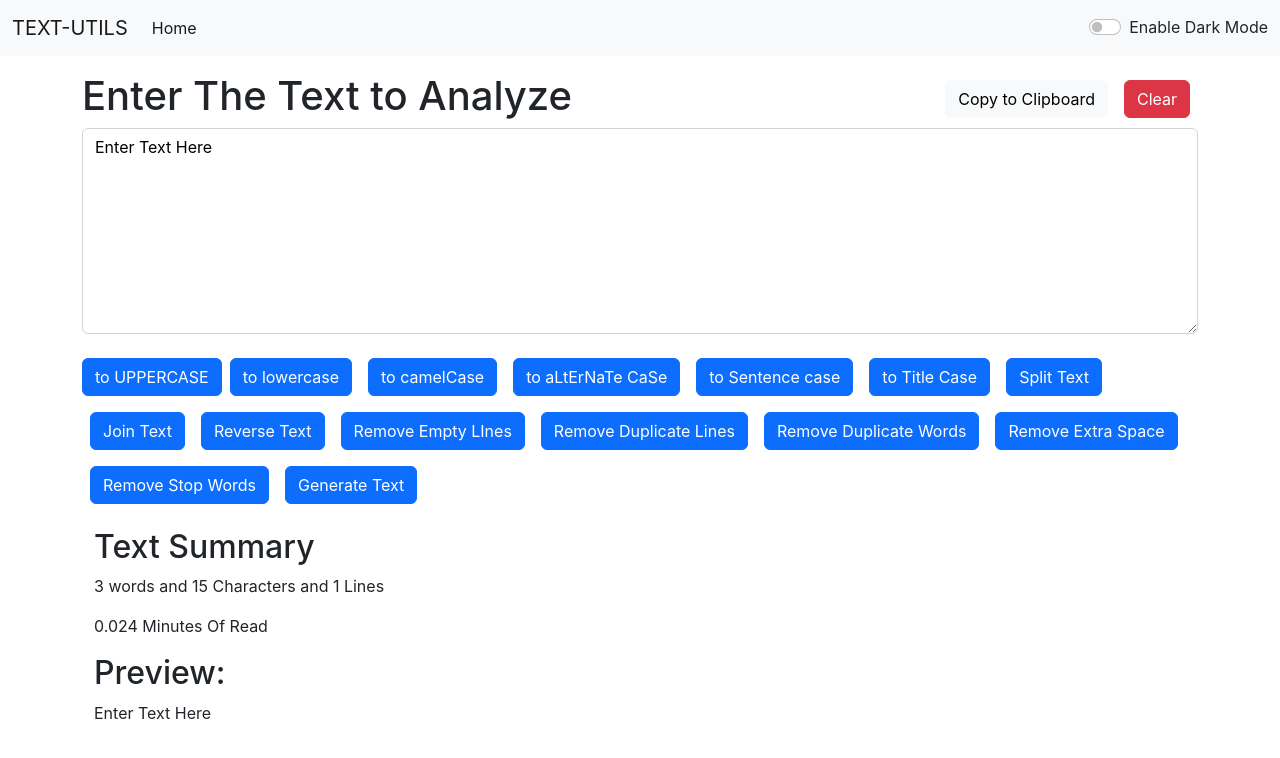
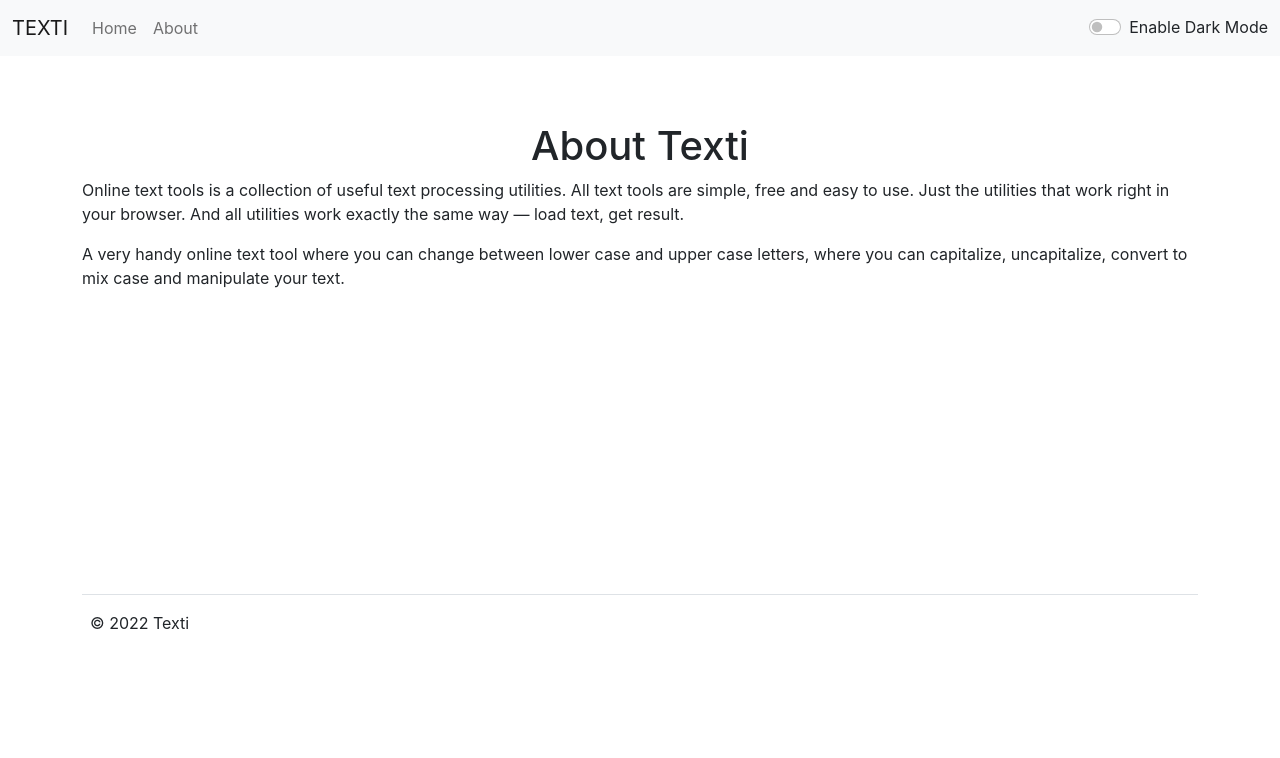
Before and after one commit to shreeparab1890/Texti-Text-Utility, a React (Create React App) app: page /about in a window 1280 px wide. Shown: the top 758 px of the page. Built offline with nearby package versions, Linux system fonts and the light colour scheme.

Commit message:
minor bug fixed

```diff
--- a/package.json
+++ b/package.json
@@ -3,6 +3,9 @@
   "version": "0.1.0",
   "private": true,
   "dependencies": {
+    "@fortawesome/fontawesome-svg-core": "^6.1.2",
+    "@fortawesome/free-solid-svg-icons": "^6.1.2",
+    "@fortawesome/react-fontawesome": "^0.2.0",
     "@testing-library/jest-dom": "^5.16.5",
     "@testing-library/react": "^13.3.0",
     "@testing-library/user-event": "^13.5.0",
--- a/public/index.html
+++ b/public/index.html
@@ -7,7 +7,7 @@
     <meta name="theme-color" content="#000000" />
     <meta
       name="description"
-      content="Web site created using create-react-app"
+      content="Texti is an text utility which can be used to manipulate text."
     />
     <link rel="apple-touch-icon" href="%PUBLIC_URL%/logo192.png" />
     <!--
@@ -31,7 +31,7 @@
       work correctly both with client-side routing and a non-root public URL.
       Learn how to configure a non-root public URL by running `npm run build`.
     -->
-    <title>Texti | Free Text Utilities</title>
+    <title>Texti | Text Utilities | Light Mode</title>
   </head>
   <body>
     <noscript>You need to enable JavaScript to run this app.</noscript>
--- a/src/App.js
+++ b/src/App.js
@@ -1,6 +1,9 @@
 import { useState } from "react";
 import "./App.css";
+import { BrowserRouter, Routes, Route } from "react-router-dom";
+import About from "./pages/about";
 import Alert from "./components/Alert";
+import Footer from "./components/Footer";
 import Form from "./components/Form";
 import Navbar from "./components/Navbar";
 
@@ -23,24 +26,35 @@ function App() {
       setMode("dark");
       document.body.style.backgroundColor = "grey";
       showAlert("Enabled Dark Mode", "success");
+      document.title = "Texti | Text Utilities | Dark Mode";
     } else {
       setMode("light");
       document.body.style.backgroundColor = "white";
       showAlert("Enabled Light Mode", "success");
+      document.title = "Texti | Text Utilities | Light Mode";
     }
   };
   return (
     <>
+      <BrowserRouter>
         <Navbar
-        title="TEXT-UTILS"
-        aboutText="About"
+          title="TEXTI"
+          aboutText="About "
           mode={mode}
           toggleMode={toggleMode}
         />
         <Alert alert={alert} />
         <div className="container my-3">
-        <Form mode={mode} showAlert={showAlert} />
+          <Routes>
+            <Route
+              path="/"
+              element={<Form mode={mode} showAlert={showAlert} />}
+            />
+            <Route path="/about" element={<About mode={mode} />} />
+          </Routes>
         </div>
+        <Footer mode={mode} />
+      </BrowserRouter>
     </>
   );
 }
--- a/src/components/Alert.js
+++ b/src/components/Alert.js
@@ -7,7 +7,8 @@ export default function Alert(props) {
   };
 
   return (
-    props.alert && (
+    <div style={{ height: "50px" }}>
+      {props.alert && (
         <div
           class={`alert alert-${props.alert.type} alert-dismissible fade show`}
           role="alert"
@@ -15,6 +16,7 @@ export default function Alert(props) {
           <strong>{capitalize(props.alert.type)}: </strong>
           {props.alert.msg}
         </div>
-    )
+      )}
+    </div>
   );
 }
--- /dev/null
+++ b/src/components/Footer.js
@@ -0,0 +1,40 @@
+import React from "react";
+
+function Footer(props) {
+  return (
+    <>
+      <div className="container">
+        <footer className="d-flex flex-wrap justify-content-between align-items-center py-3 my-4 border-top">
+          <div className="col-md-4 d-flex align-items-center">
+            <a
+              href="/"
+              className="mb-3 me-2 mb-md-0 text-muted text-decoration-none lh-1"
+            ></a>
+
+            <span
+              className={`mb-3 mb-md-0 text-${
+                props.mode === "light" ? "dark" : "light"
+              } `}
+            >
+              &copy; 2022 Texti
+            </span>
+          </div>
+
+          <ul className="nav col-md-4 justify-content-end list-unstyled d-flex">
+            <li className="ms-3">
+              <a className="text-muted" href="#"></a>
+            </li>
+            <li className="ms-3">
+              <a className="text-muted" href="#"></a>
+            </li>
+            <li className="ms-3">
+              <a className="text-muted" href="#"></a>
+            </li>
+          </ul>
+        </footer>
+      </div>
+    </>
+  );
+}
+
+export default Footer;
--- a/src/components/Form.js
+++ b/src/components/Form.js
@@ -134,7 +134,7 @@ export default function Form(props) {
 
   const handleDuplicateWords = () => {
     let newText = text
-      .split(" ")
+      .split(/\s+/)
       .filter(function (item, i, allItems) {
         return i === allItems.indexOf(item);
       })
@@ -305,7 +305,7 @@ export default function Form(props) {
         <div className="row">
           <div className="col-6">
             <h1 className={`text-${props.mode === "light" ? "dark" : "light"}`}>
-              Enter The Text to Analyze
+              Try Texti : Enter The Text
             </h1>
           </div>
 
@@ -317,6 +317,7 @@ export default function Form(props) {
                 navigator.clipboard.writeText(text);
                 props.showAlert("Textbox Copied", "success");
               }}
+              disabled={text.length === 0}
             >
               Copy to Clipboard
             </button>
@@ -326,6 +327,7 @@ export default function Form(props) {
                 props.mode === "dark" ? "dark" : "danger"
               } my-2 mx-2`}
               onClick={handleClear}
+              disabled={text.length === 0}
             >
               Clear
             </button>
@@ -359,6 +361,7 @@ export default function Form(props) {
           type="button"
           className={`btn btn-${props.mode === "dark" ? "dark" : "primary"}`}
           onClick={handleUpClick}
+          disabled={text.length === 0}
         >
           to UPPERCASE
         </button>
@@ -368,6 +371,7 @@ export default function Form(props) {
             props.mode === "dark" ? "dark" : "primary"
           } my-2 mx-2`}
           onClick={handleLoClick}
+          disabled={text.length === 0}
         >
           to lowercase
         </button>
@@ -377,6 +381,7 @@ export default function Form(props) {
             props.mode === "dark" ? "dark" : "primary"
           } my-2 mx-2`}
           onClick={handleCamelCase}
+          disabled={text.length === 0}
         >
           to camelCase
         </button>
@@ -387,6 +392,7 @@ export default function Form(props) {
             props.mode === "dark" ? "dark" : "primary"
           } my-2 mx-2`}
           onClick={handleAltCase}
+          disabled={text.length === 0}
         >
           to aLtErNaTe CaSe
         </button>
@@ -396,6 +402,7 @@ export default function Form(props) {
             props.mode === "dark" ? "dark" : "primary"
           } my-2 mx-2`}
           onClick={handleSenCase}
+          disabled={text.length === 0}
         >
           to Sentence case
         </button>
@@ -405,6 +412,7 @@ export default function Form(props) {
             props.mode === "dark" ? "dark" : "primary"
           } my-2 mx-2`}
           onClick={handleTitleCase}
+          disabled={text.length === 0}
         >
           to Title Case
         </button>
@@ -414,6 +422,7 @@ export default function Form(props) {
             props.mode === "dark" ? "dark" : "primary"
           } my-2 mx-2`}
           onClick={handleSplit}
+          disabled={text.length === 0}
         >
           Split Text
         </button>
@@ -423,6 +432,7 @@ export default function Form(props) {
             props.mode === "dark" ? "dark" : "primary"
           } my-2 mx-2`}
           onClick={handleJoin}
+          disabled={text.length === 0}
         >
           Join Text
         </button>
@@ -432,6 +442,7 @@ export default function Form(props) {
             props.mode === "dark" ? "dark" : "primary"
           } my-2 mx-2`}
           onClick={handleReverse}
+          disabled={text.length === 0}
         >
           Reverse Text
         </button>
@@ -441,6 +452,7 @@ export default function Form(props) {
             props.mode === "dark" ? "dark" : "primary"
           } my-2 mx-2`}
           onClick={handleRemoveEmpty}
+          disabled={text.length === 0}
         >
           Remove Empty LInes
         </button>
@@ -450,6 +462,7 @@ export default function Form(props) {
             props.mode === "dark" ? "dark" : "primary"
           } my-2 mx-2`}
           onClick={handleDuplicateLines}
+          disabled={text.length === 0}
         >
           Remove Duplicate Lines
         </button>
@@ -459,6 +472,7 @@ export default function Form(props) {
             props.mode === "dark" ? "dark" : "primary"
           } my-2 mx-2`}
           onClick={handleDuplicateWords}
+          disabled={text.length === 0}
         >
           Remove Duplicate Words
         </button>
@@ -468,6 +482,7 @@ export default function Form(props) {
             props.mode === "dark" ? "dark" : "primary"
           } my-2 mx-2`}
           onClick={handleExtraSpaces}
+          disabled={text.length === 0}
         >
           Remove Extra Space
         </button>
@@ -477,6 +492,7 @@ export default function Form(props) {
             props.mode === "dark" ? "dark" : "primary"
           } my-2 mx-2`}
           onClick={handleStopWord}
+          disabled={text.length === 0}
         >
           Remove Stop Words
         </button>
@@ -497,8 +513,8 @@ export default function Form(props) {
       >
         <h2> Text Summary</h2>
         <p>
-          {text === "" ? "0" : text.trim().split(" ").length}{" "}
-          {text.trim().split(" ").length === 1 ? "word" : "words"} and{" "}
+          {text === "" ? "0" : text.trim().split(/\s+/).length}{" "}
+          {text.trim().split(/\s+/).length === 1 ? "word" : "words"} and{" "}
           {text.length} Characters and{" "}
           {text === "" ? "0" : text.split(/\r\n|\r|\n/).length} Lines
         </p>
@@ -507,11 +523,7 @@ export default function Form(props) {
           {text === "" ? "0" : 0.008 * text.split(" ").length} Minutes Of Read
         </p>
         <h2>Preview:</h2>
-        <p>
-          {text.length > 0
-            ? text
-            : "Enter Something in the above textbox to preview"}
-        </p>
+        <p>{text.length > 0 ? text : "Nothing to preview"}</p>
       </div>
     </>
   );
--- a/src/components/Navbar.js
+++ b/src/components/Navbar.js
@@ -1,5 +1,6 @@
 import React from "react";
 import PropTypes from "prop-types";
+import { Link } from "react-router-dom";
 
 export default function Navbar(props) {
   return (
@@ -7,9 +8,10 @@ export default function Navbar(props) {
       className={`navbar navbar-expand-lg navbar-${props.mode} bg-${props.mode}`}
     >
       <div className="container-fluid">
-        <a className="navbar-brand" href="/">
+        <Link className="navbar-brand" to={"/"}>
           {props.title}
-        </a>
+        </Link>
+
         <button
           className="navbar-toggler"
           type="button"
@@ -24,9 +26,14 @@ export default function Navbar(props) {
         <div className="collapse navbar-collapse" id="navbarSupportedContent">
           <ul className="navbar-nav me-auto mb-2 mb-lg-0">
             <li className="nav-item">
-              <a className="nav-link active" aria-current="page" href="/">
+              <Link to="/" className="nav-link " aria-current="page">
                 Home
-              </a>
+              </Link>
+            </li>
+            <li className="nav-item">
+              <Link to="/about" className="nav-link " aria-current="page">
+                {props.aboutText}
+              </Link>
             </li>
           </ul>
           <div
@@ -41,7 +48,7 @@ export default function Navbar(props) {
               id="enableModeSwitch"
               onClick={props.toggleMode}
             />
-            <label className="form-check-label" htmlfor="enableModeSwitch">
+            <label className="form-check-label" htmlFor="enableModeSwitch">
               {props.mode === "dark" ? "Disable Dark Mode" : "Enable Dark Mode"}
             </label>
           </div>
--- a/src/pages/about.js
+++ b/src/pages/about.js
@@ -1,9 +1,27 @@
 import React from "react";
 
-const about = () => {
+const about = (props) => {
   return (
-    <div>
-      <h1 style={{ marginTop: "10px" }}> About Texti</h1>
+    <div className={`text-${props.mode === "light" ? "dark" : "light"}`}>
+      <h1 style={{ marginTop: "10px", textAlign: "center" }}> About Texti</h1>
+      <p>
+        Online text tools is a collection of useful text processing utilities.
+        All text tools are simple, free and easy to use. Just the utilities that
+        work right in your browser. And all utilities work exactly the same way
+        — load text, get result.
+      </p>
+      <p>
+        A very handy online text tool where you can change between lower case
+        and upper case letters, where you can capitalize, uncapitalize, convert
+        to mix case and manipulate your text.
+      </p>
+      <p>&nbsp;</p>
+      <p>&nbsp;</p>
+      <p>&nbsp;</p>
+      <p>&nbsp;</p>
+      <p>&nbsp;</p>
+      <p>&nbsp;</p>
+      <p>&nbsp;</p>
     </div>
   );
 };
```
Also changed, not shown: 2 other files (tests, documents, lock files or other folders). Lines whose indentation alone changed are shown as unchanged.
